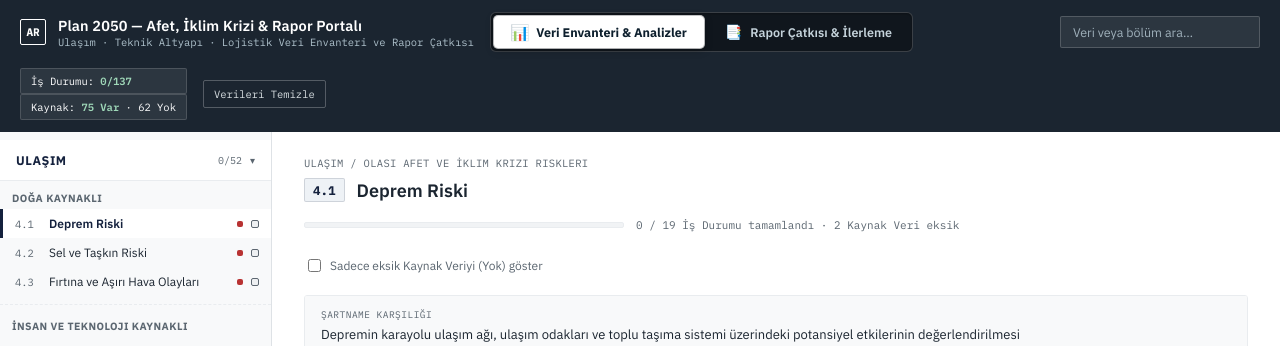
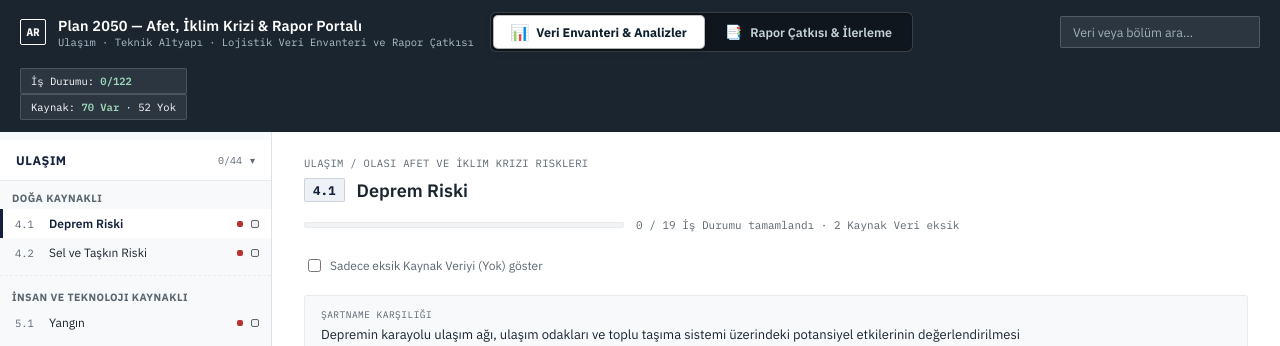
Before and after one commit to erenbayat-plan/islevselbaglantilar, a React (Vite) app: page / in a window 1280 px wide. Shown: the top 346 px of the page. Built offline with nearby package versions, Linux system fonts and the light colour scheme; no server answers; the database is empty.

Commit message:
refactor: remove redundant data and UI elements
Removed 'Storm and Extreme Weather' (4.3) category from data matrix and the reset button from the UI toolbar.

```diff
--- a/src/App.tsx
+++ b/src/App.tsx
@@ -479,8 +479,6 @@ export default function App() {
             <div className="stat-pill">Kaynak: <b>{overallCounts.srcVar} Var</b> · {overallCounts.srcYok} Yok</div>
           </div>
         )}
-
-        <button className="icon-btn" onClick={handleReset}>Verileri Temizle</button>
       </div>
 
       {activeTab === 'report' ? (
--- a/src/data.ts
+++ b/src/data.ts
@@ -40,18 +40,6 @@ export const DATA: Record<string, any> = {
         {n:'Q500 taşkın senaryosuna göre kapanan ve su altında kalan raylı sistem kesimleri (RailwayNetwork_Closed_Parts_Q500, RailwayNetwork_Inundation_Q500)', v:true},
         {n:'Q500 taşkın senaryosunda su altında kalan otobüs güzergâhı kesimleri (BusRoutes_Inundated_Segments_Q500)', v:true},
         {n:'Ulaşım odaklarına ait Q500 su altında kalma ve işlev kaybı verileri', v:false}
-      ]}
-    ]},
-    {code:'4.3', title:'Fırtına ve Aşırı Hava Olayları', entries:[
-      {sartname:'Fırtına ve aşırı hava olaylarının karayolu ulaşım ağı, ulaşım odakları ve toplu taşıma sistemi üzerindeki potansiyel etkilerinin değerlendirilmesi', analiz:'Fırtına maruziyeti ve ulaşım hizmeti kesinti analizi', veri:[
-        {n:'Fırtına ve şiddetli rüzgâr tehlike haritası', v:false},
-        {n:'Aşırı hava olayı ve ulaşım kapanma kayıtları', v:false},
-        {n:'Ağaç devrilmesi ve uçan cisim kaynaklı tehlike alanları', v:false},
-        {n:'Karayolu ulaşım ağı (SoV_RoadNetwork)', v:true},
-        {n:'Ulaşım odakları envanteri', v:false},
-        {n:'Otobüs güzergâhları ve raylı sistem ağı (SoV_BusNetwork, SoV_RailwayNetwork)', v:true},
-        {n:'Köprü envanteri ve açıkta kalan kritik ulaşım yapıları', v:true},
-        {n:'Denizyolu ve havayolu işletim kesintisi kayıtları', v:false}
       ]}
     ]},
     {code:'5.1', title:'Yangın', entries:[
@@ -181,17 +169,6 @@ export const DATA: Record<string, any> = {
         {n:'Tesis bazında kapasite, yük akımı ve alternatif erişim verileri', v:false}
       ]}
     ]},
-    {code:'4.3', title:'Fırtına ve Aşırı Hava Olayları', entries:[
-      {sartname:'Fırtına ve aşırı hava olaylarının ulaşım ağı, lojistik odakları, terminaller ve operasyonel süreklilik üzerindeki potansiyel etkilerinin değerlendirilmesi', analiz:'Fırtına maruziyeti ve lojistik operasyon kesintisi analizi', veri:[
-        {n:'Fırtına ve şiddetli rüzgâr tehlike haritası', v:false},
-        {n:'Karayolu ulaşım ağı (SoV_RoadNetwork)', v:true},
-        {n:'Raylı sistem/demiryolu ağı (SoV_RailwayNetwork)', v:true},
-        {n:'Liman, hava kargo, lojistik odak ve açık depolama alanları envanteri', v:false},
-        {n:'Lojistik terminaller envanteri', v:false},
-        {n:'Lojistik operasyon ve hizmet kesintisi kayıtları', v:false},
-        {n:'Yük türü, kapasite ve alternatif taşıma modu verileri', v:false}
-      ]}
-    ]},
     {code:'5.1', title:'Yangın', entries:[
       {sartname:'Yangının ulaşım ağı, lojistik odakları, terminaller, yükler ve hizmet sürekliliği üzerindeki potansiyel etkilerinin değerlendirilmesi', analiz:'Yangın maruziyeti ve lojistik operasyon kesintisi analizi', veri:[
         {n:'Normalize edilmiş yangın tehlikesi katmanı (Yangin_Tehlike_Normalizasyon)', v:true},
```
